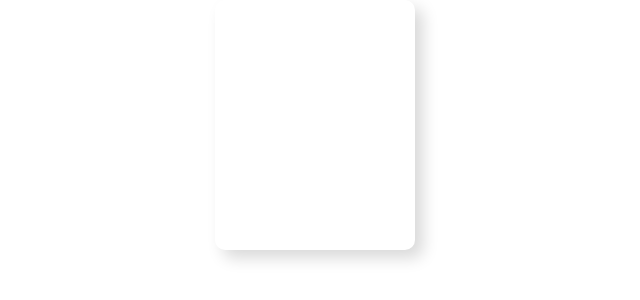
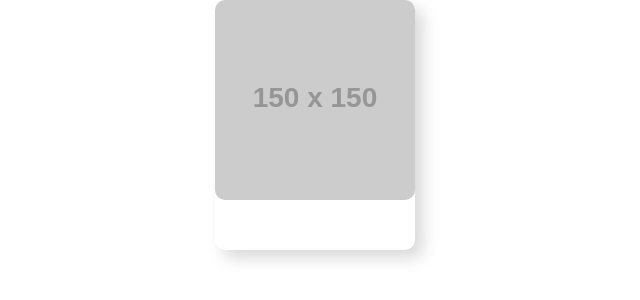
Before and after one commit to Pa1rick101/nft-visualizer, a React (Create React App) app: page / in a window 1280 px wide. Shown: the top 300 px of the page, without its empty margins (325-965 px from the left). Built offline with nearby package versions, Linux system fonts and the light colour scheme.

Commit message:
added image (example)

```diff
--- a/src/App.js
+++ b/src/App.js
@@ -16,10 +16,20 @@ const NFTCard = (props) => {
 
   return(
     <NftCard>
-
+      <NftPhoto style={{ backgroundImage: `url(${nft && nft.image})`}}/>
     </NftCard>
   )
 }
+
+const NftPhoto = styled.div`
+  display: block;
+  width: 200px;
+  height: 200px;
+  background-position: center center;
+  background-size: cover;
+  border-radius: 10px;
+  margin: auto;
+`
 
 const NftCard = styled.div`
   width: 200px;
```
